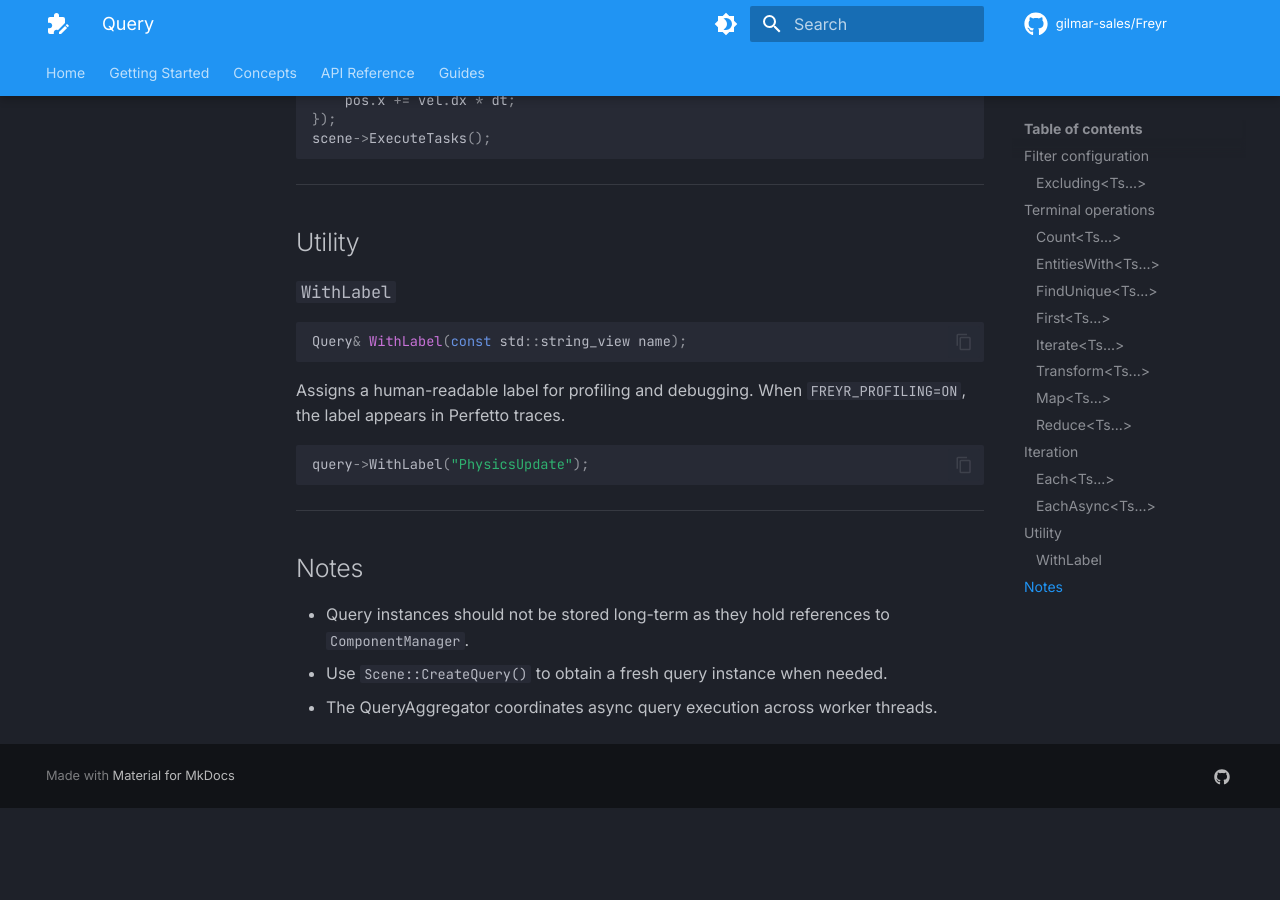
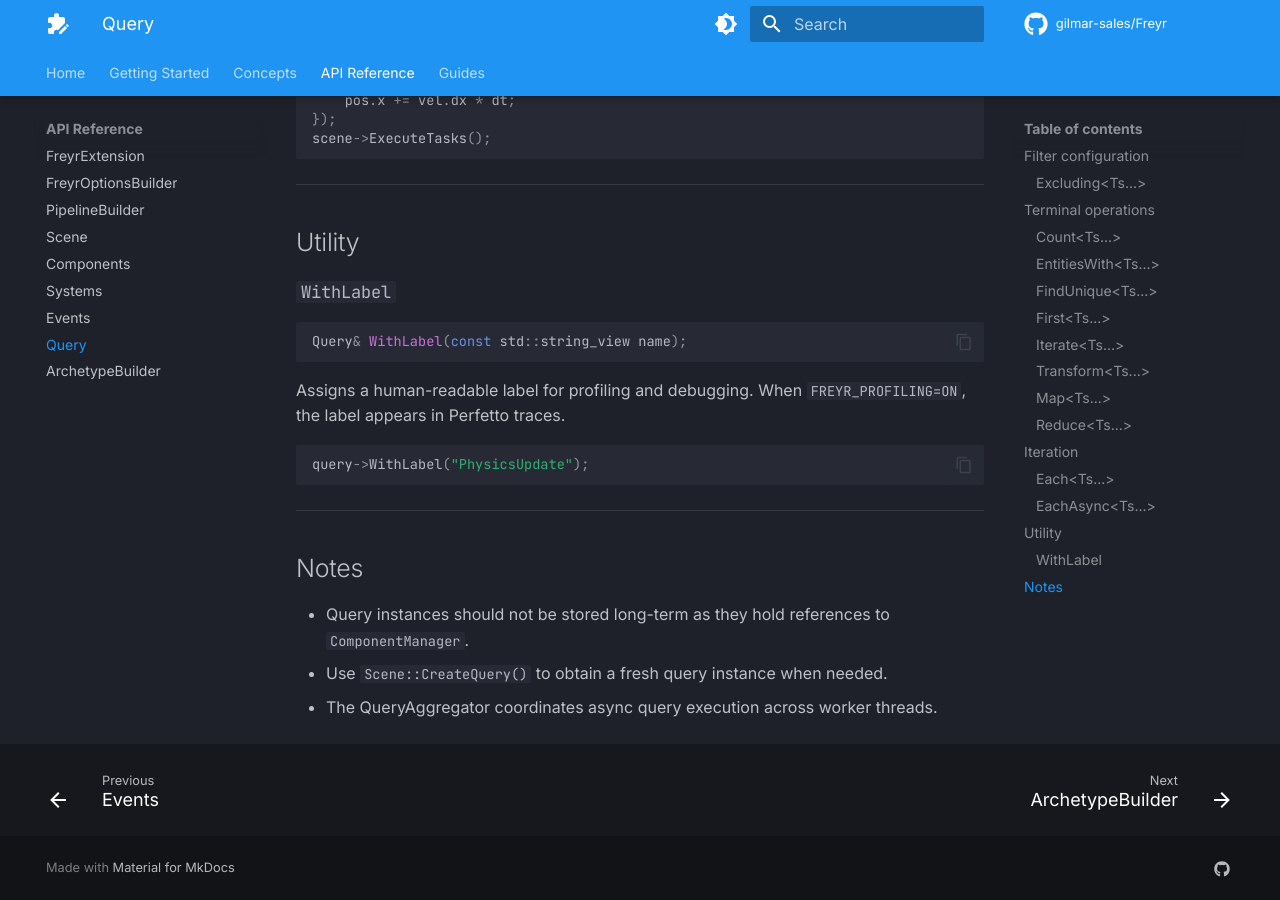
Before and after one commit to gilmar-sales/Freyr, an MkDocs documentation site: the page built from docs/api/query.md, in a window 1280 px wide and 900 px high, scrolled down 3549 px. Built offline with MkDocs 1.6.1 and Material for MkDocs 9.7.7, drawn with Linux system fonts in a browser that asks for light colours; comment, search, counter and statistics services are not loaded; before the commit the page ends 4357 px from its top, so only the background shows below that.

Commit message:
chore: add queries to mkdocs nav

```diff
--- a/mkdocs.yml
+++ b/mkdocs.yml
@@ -85,6 +85,7 @@ nav:
       - Components: api/components.md
       - Systems: api/systems.md
       - Events: api/events.md
+      - Query: api/query.md
       - ArchetypeBuilder: api/archetype-builder.md
   - Guides:
       - Parallel Processing: guides/parallel-processing.md
```
